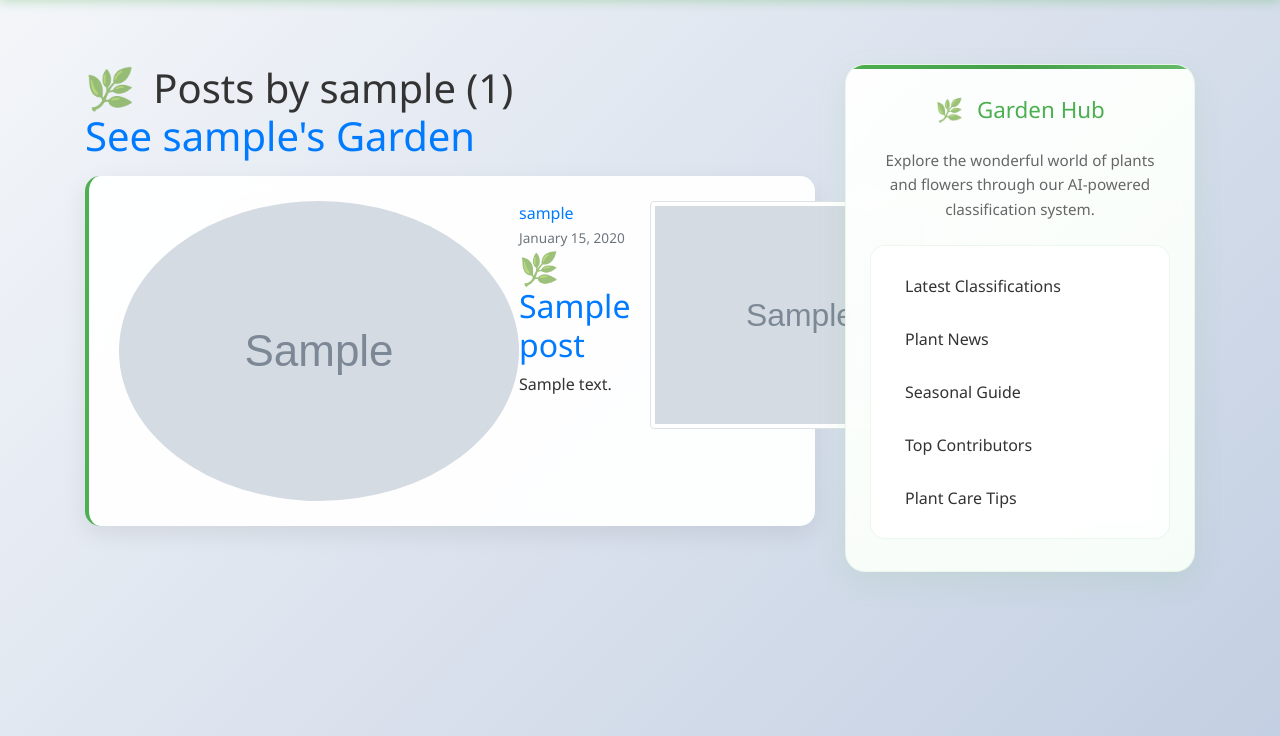
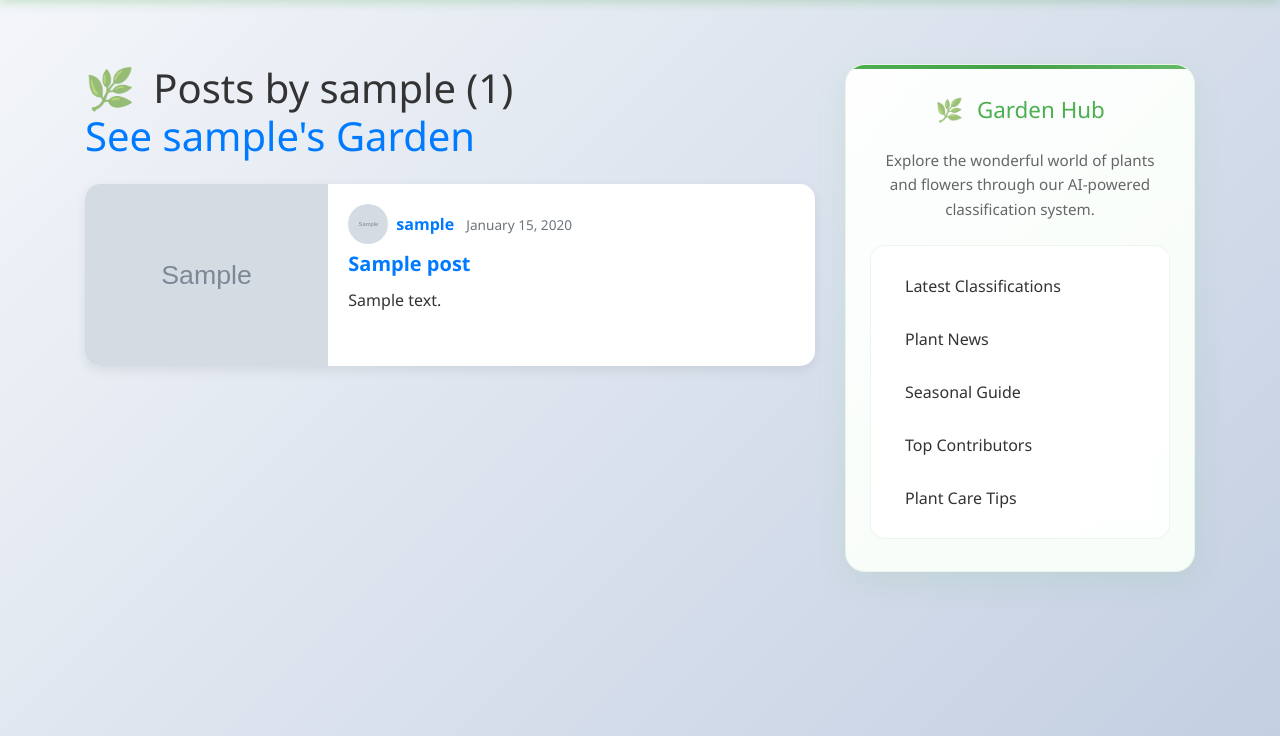
Before and after one commit to BejenaruIoanMatei/AI-PoweredFlowerClassification, a Django app: a page that uses licenta_project/blog/templates/blog/user_posts.html in a window 1280 px wide. Shown: the part 64-800 px from the top of the page. Run offline with Django 5.2, Linux system fonts and the light colour scheme; tables that the repository leaves empty hold one stand-in row (values such as "Sample post"); grey boxes marked "Sample" are stand-in pictures; parts of the project's set-up code (start-up, migrations or seed data) failed here and were passed over.

Commit message:
31: Improved Ui for user posts

```diff
--- a/licenta_project/blog/templates/blog/user_posts.html
+++ b/licenta_project/blog/templates/blog/user_posts.html
@@ -1,48 +1,57 @@
-{% extends "blog/base.html" %} {% block content %}
-<h1 class="mb-3">
-  Posts by {{ view.kwargs.username }} ({{page_obj.paginator.count}})
-  <br>
-  <a href="{%url 'user-garden' view.kwargs.username%}">See {{view.kwargs.username}}'s Garden</a>
+{% extends "blog/base.html" %}
+{% block content %}
+  <h1 class="mb-4">
+    Posts by {{ view.kwargs.username }} ({{ page_obj.paginator.count }})<br>
+    <a href="{% url 'user-garden' view.kwargs.username %}">See {{ view.kwargs.username }}'s Garden</a>
   </h1>
+
+  <div class="post-list">
     {% for post in posts %}
-<article class="media content-section">
-  <img
-    class="rounded-circle article-img"
-    src="{{ post.author.profile.image.url }}"
-  />
-  <div class="media-body">
-    <div class="article-metadata">
-      <a class="mr-2" href="{%url 'user-posts' post.author.username %}"
-        >{{ post.author }}</a
-      >
-      <small class="text-muted">{{ post.date_posted|date:"F d, Y" }}</small>
-    </div>
-    <h2>
-      <a class="article-title" href="{% url 'post-detail' post.id %}">
-        {{ post.title }}
-      </a>
-    </h2>
-    <p class="article-content">{{ post.content }}</p>
-  </div>
+      <article class="card mb-4 shadow-sm">
+        <div class="row no-gutters">
+          <!-- Imagine postare dacă există -->
           {% if post.image_post %}
-  <div style="margin-left: 20px;">
-    <img class="img-thumbnail" src="{{ post.image_post.url }}" style="max-width: 300px;" />
+            <div class="col-md-4">
+              <img src="{{ post.image_post.url }}" class="img-fluid rounded-left h-100 w-100 object-fit-cover" alt="Post image" />
             </div>
           {% endif %}
 
+          <div class="col">
+            <div class="card-body">
+              <div class="d-flex align-items-center mb-2">
+                <img
+                  src="{{ post.author.profile.image.url }}"
+                  alt="Profile"
+                  class="rounded-circle mr-2"
+                  style="width: 40px; height: 40px; object-fit: cover;"
+                />
+                <div class="article-metadata">
+                  <a class="mr-2 font-weight-bold" href="{% url 'user-posts' post.author.username %}">
+                    {{ post.author }}
+                  </a>
+                  <small class="text-muted">{{ post.date_posted|date:"F d, Y" }}</small>
+                </div>
+              </div>
+
+              <h5 class="card-title">
+                <a class="mr-1 font-weight-bold" href="{% url 'post-detail' post.id %}" class="text-dark">
+                  {{post.title}}
+                </a>
+              </h5>
+              <p class="card-text">{{ post.content }}</p>
+            </div>
+          </div>
+        </div>
       </article>
-{% endfor %} {% if is_paginated %}
-<nav aria-label="Page navigation">
+    {% endfor %}
+  </div>
+
+  {% if is_paginated %}
+    <nav aria-label="Page navigation" class="mt-4">
       <ul class="pagination justify-content-center">
         {% if page_obj.has_previous %}
-    <li class="page-item">
-      <a class="page-link" href="?page=1">First</a>
-    </li>
-    <li class="page-item">
-      <a class="page-link" href="?page={{ page_obj.previous_page_number }}"
-        >Back</a
-      >
-    </li>
+          <li class="page-item"><a class="page-link" href="?page=1">First</a></li>
+          <li class="page-item"><a class="page-link" href="?page={{ page_obj.previous_page_number }}">Back</a></li>
         {% else %}
           <li class="page-item disabled"><span class="page-link">First</span></li>
           <li class="page-item disabled"><span class="page-link">Back</span></li>
@@ -55,20 +64,13 @@
         </li>
 
         {% if page_obj.has_next %}
-    <li class="page-item">
-      <a class="page-link" href="?page={{ page_obj.next_page_number }}"
-        >Forward</a
-      >
-    </li>
-    <li class="page-item">
-      <a class="page-link" href="?page={{ page_obj.paginator.num_pages }}"
-        >Last</a
-      >
-    </li>
+          <li class="page-item"><a class="page-link" href="?page={{ page_obj.next_page_number }}">Forward</a></li>
+          <li class="page-item"><a class="page-link" href="?page={{ page_obj.paginator.num_pages }}">Last</a></li>
         {% else %}
-    <li class="page-item disabled"><span class="page-link">Back</span></li>
+          <li class="page-item disabled"><span class="page-link">Forward</span></li>
           <li class="page-item disabled"><span class="page-link">Last</span></li>
         {% endif %}
       </ul>
     </nav>
-{% endif %} {% endblock content %}
+  {% endif %}
+{% endblock content %}
```
Also changed, not shown: licenta_project/blog/templates/blog/post_detail.html (+32 -29 lines). Lines whose indentation alone changed are shown as unchanged.
